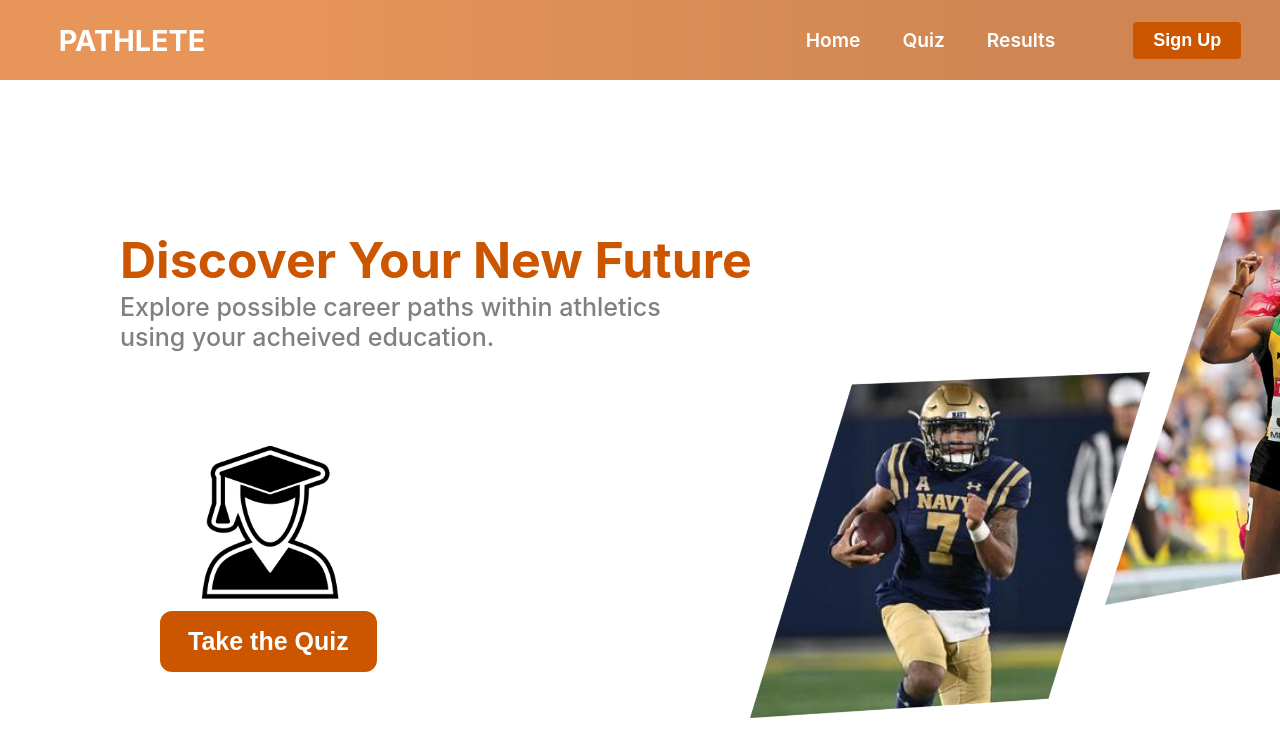
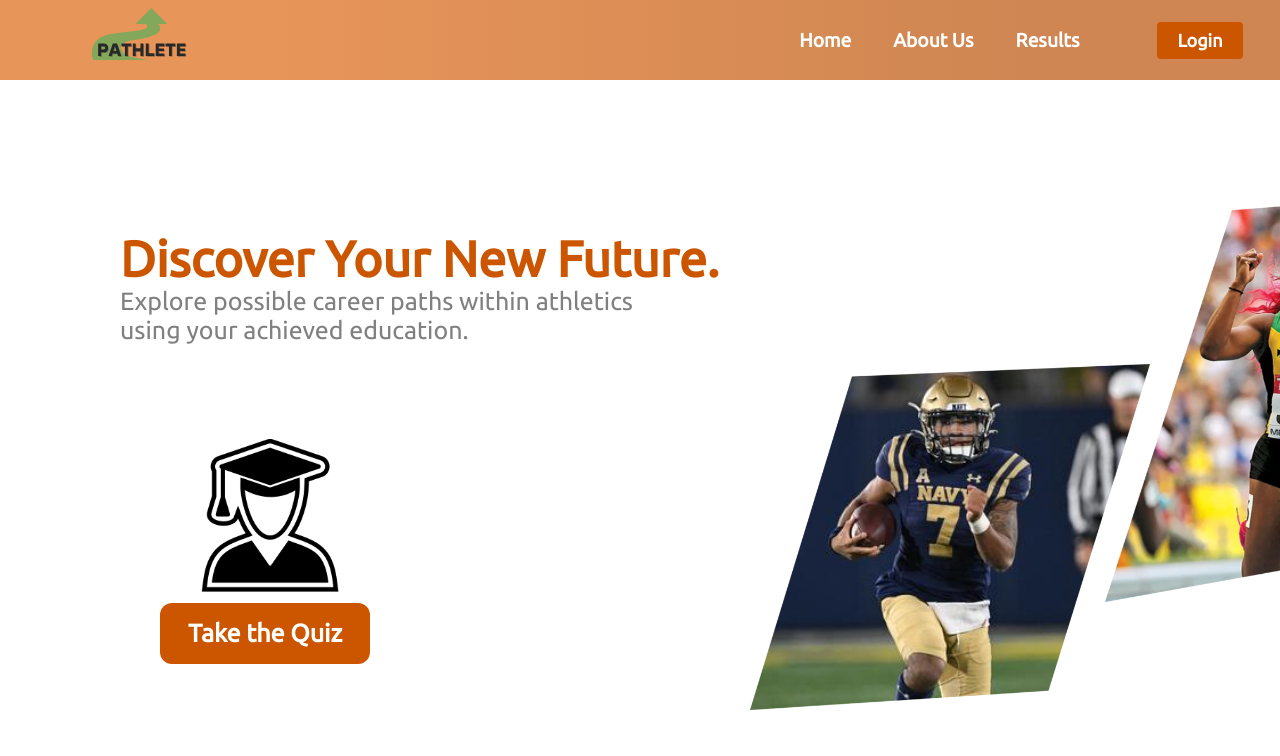
Before and after one commit to akshatdotcom/upskilling, a React (Create React App) app in the folder website/: page / in a window 1280 px wide. Shown: the top 756 px of the page. Built offline with nearby package versions, Linux system fonts and the light colour scheme; the HTML template or start-up script is replaced by a standard one.

Commit message:
update navbar, some other minor changes

```diff
--- a/website/src/components/Homepage/Homepage.css
+++ b/website/src/components/Homepage/Homepage.css
@@ -1,3 +1,7 @@
+* {
+    font-family: 'Ubuntu', sans-serif;
+}
+
 .homepage-title {
     color: #CC5500;
     margin-left: 120px;
--- a/website/src/components/Homepage/Homepage.js
+++ b/website/src/components/Homepage/Homepage.js
@@ -11,21 +11,21 @@ class Homepage extends Component {
         return (
             <div className="homepage-screen">
                 <h1 className="homepage-title">
-                Discover Your New Future
-                <img className="runner-icon" src={runner} alt="Runner"/>
+                    Discover Your New Future.
+                    <img className="runner-icon" src={runner} alt="Runner" />
                 </h1>
                 <main className="homepage-header">
-                <p> Explore possible career paths within athletics <br></br>using your acheived education.
+                    <p> Explore possible career paths within athletics <br></br>using your achieved education.
                     </p>
                 </main>
                 <div>
-            <img className="student-icon" src={student} alt="Student"/>
+                    <img className="student-icon" src={student} alt="Student" />
                 </div>
                 <div>
                     <QuizButton>Take the Quiz</QuizButton>
                 </div>
                 <div>
-            <img className="footballer-icon" src={footballer} alt="Footballer"/>
+                    <img className="footballer-icon" src={footballer} alt="Footballer" />
                 </div>
             </div>
         )
--- a/website/src/components/Homepage/QuizButton/QuizButton.js
+++ b/website/src/components/Homepage/QuizButton/QuizButton.js
@@ -1,4 +1,5 @@
 import React from 'react'
+import { Link } from 'react-router-dom'
 import './QuizButton.css'
 
 const QUIZSTYLES = [
@@ -15,10 +16,12 @@ export const QuizButton = ({
     const checkButtonStyle = QUIZSTYLES.includes(buttonStyle) ? buttonStyle : QUIZSTYLES[0]
 
     return (
-        <button className={`quiz-btn ${checkButtonStyle}`}
-            onClick={onClick}
-            type={type}>
-            {children}
-        </button>
+        <Link to ="/quiz">
+            <button className={`quiz-btn ${checkButtonStyle}`}
+                onClick={onClick}
+                type={type}>
+                {children}
+            </button>
+        </Link>
     )
 }
--- a/website/src/components/Navbar/MenuItems/MenuItemsData.js
+++ b/website/src/components/Navbar/MenuItems/MenuItemsData.js
@@ -5,8 +5,8 @@ export const MenuItemsData = [
         "cName": "nav-links"
     },
     {
-        title: "Quiz",
-        url: "/quiz",
+        title: "About Us",
+        url: "/about-us",
         cName: "nav-links"
     },
     {
@@ -15,7 +15,7 @@ export const MenuItemsData = [
         cName: "nav-links"
     },
     {
-        title: 'Sign Up',
+        title: 'Login',
         url: '#',
         cName: 'nav-links-mobile'
     }
--- a/website/src/components/Navbar/Navbar.css
+++ b/website/src/components/Navbar/Navbar.css
@@ -17,6 +17,12 @@
 .fa-react {
     margin-left: 0.5rem;
     font-size: 1.6rem;
+}
+
+.logo {
+    fill: none;
+    width: 12rem;
+    margin-top: 0.5rem;
 }
 
 .nav-menu {
--- a/website/src/components/Navbar/Navbar.js
+++ b/website/src/components/Navbar/Navbar.js
@@ -3,6 +3,7 @@ import './Navbar.css'
 import Title from './Title'
 import Burger from './Burger'
 import MenuItems from './MenuItems/MenuItems'
+import { Link } from 'react-router-dom'
 import { Button } from './Button/Button'
 
 class Navbar extends Component {
@@ -19,7 +20,9 @@ class Navbar extends Component {
                 <Title />
                 <Burger state={this.state} handleClick={this.handleClick} />
                 <MenuItems state={this.state} handleClick={this.handleClick} />
-                <Button>Sign Up</Button>
+                <Link>
+                    <Button>Login</Button>
+                </Link>
             </nav>
         )
     }
--- a/website/src/components/Navbar/Title.js
+++ b/website/src/components/Navbar/Title.js
@@ -1,12 +1,15 @@
 import React, { Component } from 'react'
+import logo from './logo.svg'
+import './Navbar.css'
+import { Link } from 'react-router-dom'
 
 class Title extends Component {
 
     render() {
         return (
-            <h1 className="navbar-title">
-                PATHLETE
-            </h1>
+            <Link to="/">
+                <img className="logo" src={logo} alt="Pathlete"></img>
+            </Link>
         )
     }
 }
--- a/website/src/components/QuizResults/QuizResults.js
+++ b/website/src/components/QuizResults/QuizResults.js
@@ -22,7 +22,7 @@ class QuizResults extends Component {
                                             {item.careerName}
                                         </div>
                                         <div className="quiz-result-text-element annual-salary">
-                                            <div>{"Annual Salary: "}</div>
+                                            <div>Annual Salary: </div>
                                             <div>{item.annualSalary}</div>
                                         </div>
                                         <div className="quiz-result-text-element educatio-required">
```
Also changed, not shown: website/src/components/Navbar/logo.png (deleted), website/src/components/Navbar/logo.svg (added). Lines whose indentation alone changed are shown as unchanged.
